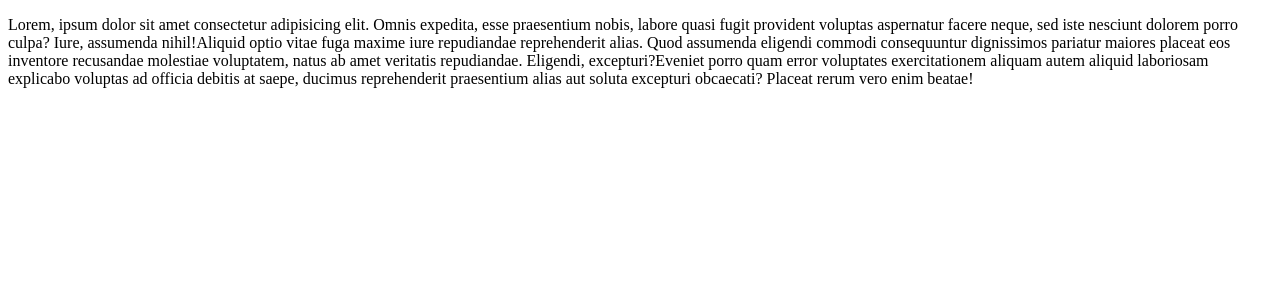
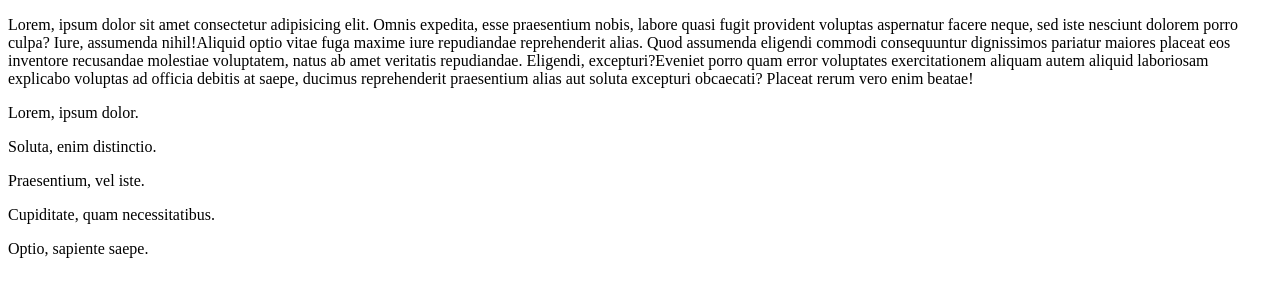
Before and after one commit to Ufuk2524/markdown, a plain HTML site: page index.html in a window 1280 px wide. Drawn offline with Linux system fonts and the light colour scheme.

Commit message:
index.html file changes

```diff
--- a/index.html
+++ b/index.html
@@ -26,5 +26,11 @@
         Placeat rerum vero enim beatae!</span
       >
     </p>
+
+    <p>Lorem, ipsum dolor.</p>
+    <p>Soluta, enim distinctio.</p>
+    <p>Praesentium, vel iste.</p>
+    <p>Cupiditate, quam necessitatibus.</p>
+    <p>Optio, sapiente saepe.</p>
   </body>
 </html>
```
